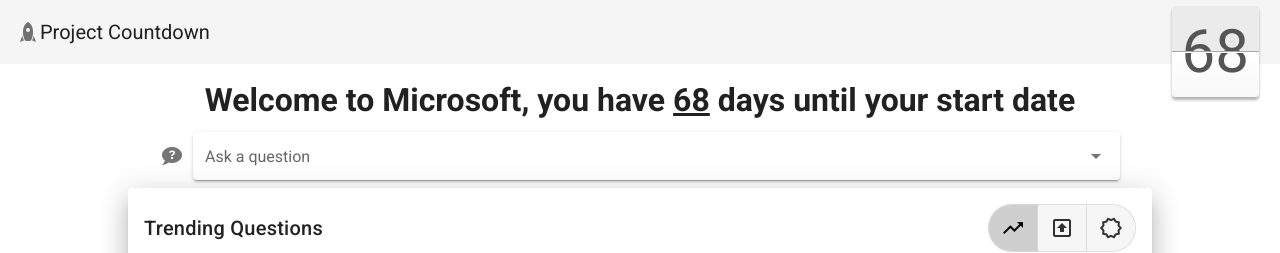
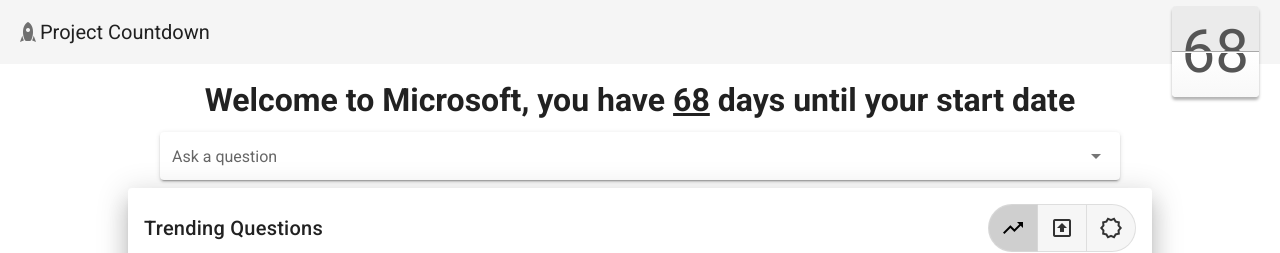
Before and after one commit to Project-Countdown/countdown-ux, a Vue app: page / in a window 1280 px wide. Shown: the top 253 px of the page. Built offline with nearby package versions, Linux system fonts and the light colour scheme.

Commit message:
mock search

```diff
--- a/src/components/MainSubmit.vue
+++ b/src/components/MainSubmit.vue
@@ -8,7 +8,7 @@
               :items="items"
               :loading="isLoading"
               :search-input.sync="search"
-              hide-no-data
+              :hide-no-data="search == null"
               hide-details
               clearable
               hide-selected
@@ -16,9 +16,23 @@
               item-value="API"
               label="Ask a question"
               placeholder="What can I expect on my first day?"
-              prepend-icon="mdi-chat-question"
+
               solo
-            ></v-autocomplete>
+              @update:search-input="handleChange"
+            >
+            <template slot="no-data">
+              <v-btn
+                color="primary"
+                block
+                outlined
+                rounded
+                elevation="0">
+                Ask
+                <v-icon>mdi-chat-question</v-icon>
+              </v-btn>
+            </template>
+            </v-autocomplete>
+
         </v-row>
     </v-container>
 </template>
@@ -31,17 +45,50 @@ export default {
   data () {
     return {
       searchInput: null,
+      search: null,
       isLoading: false,
-      items: [
-        'What do I wear?',
-        'Can I bike to work?',
-        'How much is my signing bonus taxed',
-        'What is life',
-        'Are we there yet?'
-      ]
+      items: [],
+      showAskButton: false,
+    }
+  },
+  methods: {
+    handleChange(searchWord) {
+      if (this.items.filter(value => value.startsWith(searchWord)).length === 0) {
+        this.showAskButton = true;
+      }
+      else {
+        this.showAskButton = false;
+      }
     }
   },
   watch: {
+    search () {
+        // Items have already been loaded
+        if (this.items.length > 0) return
+
+        // Items have already been requested
+        if (this.isLoading) return
+
+        this.isLoading = true
+
+        //API Request here
+        setTimeout(() => {
+          this.items = [
+            "What can I expect on my first day?",
+            'Where are the bathrooms?',
+            'What do I wear?',
+            'Can I bike to work?',
+            'How much is my signing bonus taxed?',
+            'What is life',
+            'Are we there yet?',
+            'How much is the average cost of lunch in Reston?',
+            'How much is the average cost of lunch in Redmond?',
+          ]
+          this.isLoading = false;
+        }, 100);
+
+
+      },
     },
 }
 </script>
```
